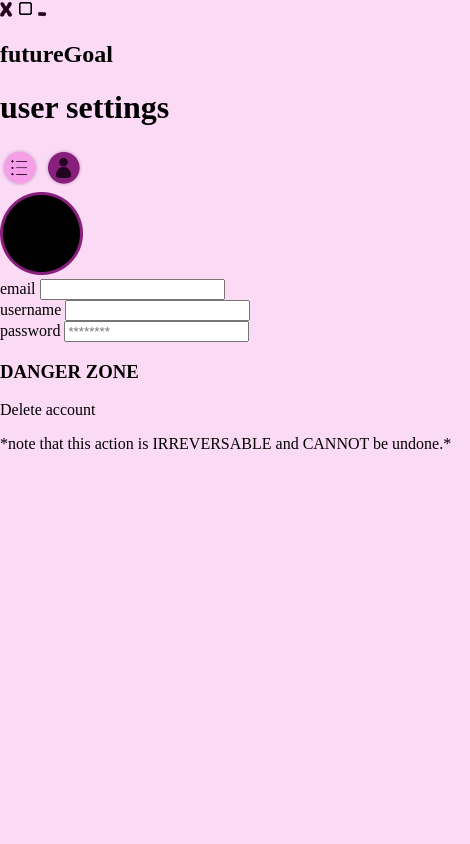
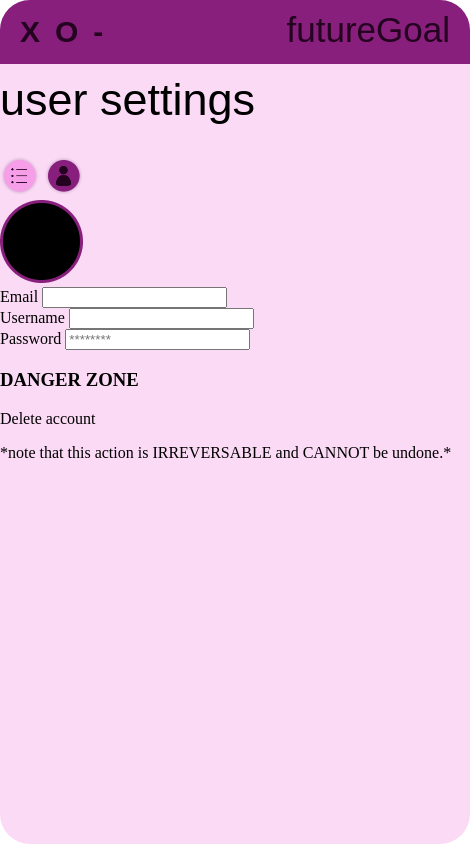
Before and after one commit to jstiffany/futureGoal, an Electron app: page userSettings/user.html in a window 470 px wide. Drawn offline with Linux system fonts and the light colour scheme; a web font is replaced by a local one.

Commit message:
done for the night because... ya

```diff
--- a/global.css
+++ b/global.css
@@ -6,7 +6,17 @@ body {
     padding: 0;
     margin: 0;
 
+    background: transparent;
+
+    border-radius: 20px;
+}
+
+.container {
+    width: 100vw;
+    height: 100vh;
     background-color: rgb(251, 218, 245);
+    border-radius: 30px;
+    overflow: hidden;
 }
 
 body::-webkit-scrollbar {
@@ -14,3 +24,62 @@ body::-webkit-scrollbar {
 }
 
 /** CSS CODE **/
+
+.controlDiv {
+    background-color: rgb(136, 31, 124);
+
+    display: flex;
+    align-items: center;
+
+    margin-top: -20px;
+    margin-bottom: -20px;
+    width: 100%;
+
+    padding-bottom: 15px;
+}
+
+.controlButtons {
+    display: flex;
+    flex-direction: row;
+
+    gap: 15px;
+
+    margin-top: 35px;
+    margin-left: 20px;
+
+    font-family: "Winky Rough", sans-serif;
+    font-optical-sizing: auto;
+    font-weight: 900;
+    font-style: normal;
+    font-size: 30px;
+}
+
+.controlButtons a {
+    display: flex;
+    flex-direction: row;
+
+    text-decoration: none;
+
+    color: rgb(36, 3, 32);
+}
+
+.controlTitle {
+    color: rgb(36, 3, 32);
+
+    font-family: "Darumadrop One", sans-serif;
+    font-weight: 400;
+    font-style: normal;
+    font-size: 35px;
+
+    margin-left: auto;
+    margin-right: 20px;
+    margin-bottom: 0;
+    line-height: 1;
+}
+
+.mainTitle {
+    font-family: "Darumadrop One", sans-serif;
+    font-weight: 400;
+    font-style: normal;
+    font-size: 45px;
+}
--- a/userSettings/user.html
+++ b/userSettings/user.html
@@ -9,18 +9,21 @@
     <link rel="stylesheet" href="user.css">
 </head>
 <body>
+    <div class="container">
 
-    <div>
-        <img src="images/X.png" alt="">
-        <img src="images/O.png" alt="">
-        <img src="images/-.png" alt="">
+        <div class="controlDiv">
+            <div class="controlButtons">
+                <a href="">X</a>
+                <a href="">O</a>
+                <a href="" class="minimize">-</a>
+            </div>
 
-        <h2>futureGoal</h2>
+            <h2 class="controlTitle">futureGoal</h2>
         </div>
 
         <header>
             <div>
-            <h1>user settings</h1>
+                <h1 class="mainTitle">user settings</h1>
 
                 <a href="../listsPage/lists.html"><img src="images/listButton.png" alt=""></a>
                 <a href="user.html"><img src="images/userButtonA.png" alt=""></a>
@@ -34,17 +37,17 @@
 
                 <div>
                     <div id="email_Holder" class="input">
-                    <label for="email">email</label>
+                        <label for="email">Email</label>
                         <input type="email" name="email" id="email" required>
                     </div>
 
                     <div id="username_Holder" class="input">
-                    <label for="username">username</label>
+                        <label for="username">Username</label>
                         <input type="text" name="username" id="username" required>
                     </div>
 
                     <div id="password_Holder" class="input">
-                    <label for="password">password</label>
+                        <label for="password">Password</label>
                         <input type="password" name="password" id="password" placeholder="********" required>
                     </div>
                 </div>
@@ -59,5 +62,6 @@
 
         </section>
 
+    </div>
 </body>
 </html>
```
Also changed, not shown: listsPage/lists.html (+9 -5 lines), main.js (+7 -2 lines), mainPage/index.html (+10 -6 lines). Lines whose indentation alone changed are shown as unchanged.
